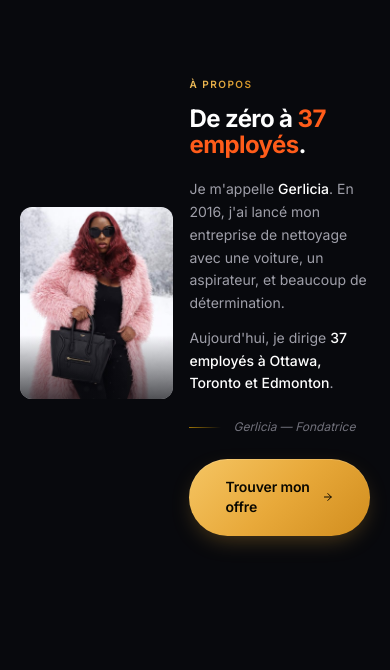
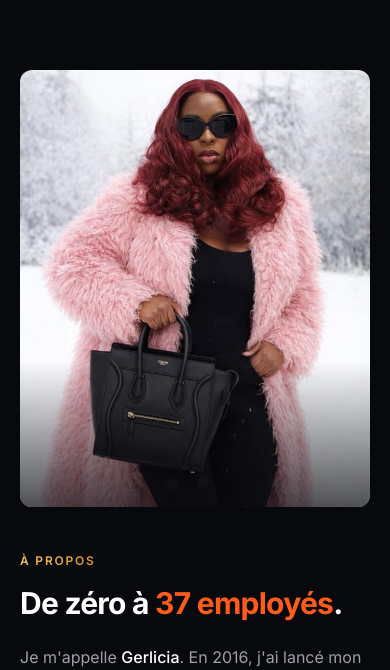
Before and after one commit to PATAWALA/Entreprendre-Sans-Filtre-Bossladygerlicia, a Next.js app: page / in a window 390 px wide. Shown: the part 816-1486 px from the top of the page. Built offline with nearby package versions, Linux system fonts and the light colour scheme.

Commit message:
984 update

```diff
--- a/src/components/sections/about.tsx
+++ b/src/components/sections/about.tsx
@@ -13,24 +13,18 @@ export default function About() {
     >
       <div className="mx-auto max-w-7xl px-5 sm:px-6">
         {/* ═══════════════════════════════════════════
-            GRID 2 COLONNES — CÔTE À CÔTE FORCÉ
+            GRID — Empilé mobile, côte à côte desktop
             ═══════════════════════════════════════════ */}
-        <div
-          className="grid items-center"
-          style={{
-            gridTemplateColumns: "minmax(0, 0.85fr) minmax(0, 1fr)",
-            gap: "clamp(1rem, 3vw, 5rem)",
-          }}
-        >
+        <div className="grid items-center gap-10 sm:gap-14 lg:grid-cols-[0.85fr,1fr] lg:gap-20">
           {/* ══════════════════════════════════
               COLONNE GAUCHE — PHOTO
               ══════════════════════════════════ */}
           <motion.div
-            initial={{ opacity: 0, x: -20 }}
-            whileInView={{ opacity: 1, x: 0 }}
+            initial={{ opacity: 0, y: 20 }}
+            whileInView={{ opacity: 1, y: 0 }}
             viewport={{ once: true, margin: "-100px" }}
             transition={{ duration: 0.8, ease: [0.16, 1, 0.3, 1] }}
-            className="relative w-full"
+            className="relative w-full max-w-sm lg:mx-0 lg:max-w-none"
           >
             <div className="relative aspect-[4/5] overflow-hidden rounded-xl bg-[#111218] sm:rounded-2xl">
               <Image
@@ -38,7 +32,7 @@ export default function About() {
                 alt="Gerlicia — Fondatrice d'Entreprendre Sans Filtre"
                 fill
                 className="object-cover"
-                sizes="(max-width: 640px) 45vw, (max-width: 1024px) 40vw, 480px"
+                sizes="(max-width: 640px) 80vw, (max-width: 1024px) 60vw, 480px"
                 priority
               />
 
@@ -48,29 +42,30 @@ export default function About() {
           </motion.div>
 
           {/* ══════════════════════════════════
-              COLONNE DROITE — TEXTE
+              COLONNE DROITE — TEXTE (aligné à gauche partout)
               ══════════════════════════════════ */}
           <motion.div
-            initial={{ opacity: 0, x: 20 }}
-            whileInView={{ opacity: 1, x: 0 }}
+            initial={{ opacity: 0, y: 20 }}
+            whileInView={{ opacity: 1, y: 0 }}
             viewport={{ once: true, margin: "-100px" }}
             transition={{
               duration: 0.8,
               delay: 0.15,
               ease: [0.16, 1, 0.3, 1],
             }}
+            className="text-left"
           >
             {/* Eyebrow */}
-            <span className="eyebrow text-[10px] sm:text-xs">À propos</span>
+            <span className="eyebrow">À propos</span>
 
             {/* Titre */}
-            <h2 className="mt-3 text-2xl font-bold leading-[1.1] tracking-tight text-white sm:mt-4 sm:text-3xl lg:text-5xl">
+            <h2 className="mt-4 text-3xl font-bold leading-[1.1] tracking-tight text-white sm:text-4xl lg:text-5xl">
               De zéro à{" "}
               <span className="text-accent">37 employés</span>.
             </h2>
 
             {/* Paragraphes */}
-            <div className="mt-5 space-y-3 text-sm leading-relaxed text-zinc-400 sm:mt-8 sm:space-y-5 sm:text-base lg:text-lg">
+            <div className="mt-6 space-y-4 text-base leading-relaxed text-zinc-400 sm:mt-8 sm:space-y-5 sm:text-lg">
               <p>
                 Je m'appelle{" "}
                 <span className="font-medium text-white">Gerlicia</span>. En
@@ -78,7 +73,7 @@ export default function About() {
                 un aspirateur, et beaucoup de détermination.
               </p>
 
-              <p className="hidden sm:block">
+              <p>
                 Aujourd'hui, je dirige{" "}
                 <span className="font-medium text-white">
                   37 employés répartis entre Ottawa, Toronto et Edmonton
@@ -92,31 +87,19 @@ export default function About() {
                 de perdre 3 ans à apprendre ce que tu peux maîtriser en 45
                 jours.
               </p>
-
-              {/* Version mobile condensée */}
-              <p className="sm:hidden">
-                Aujourd'hui, je dirige{" "}
-                <span className="font-medium text-white">
-                  37 employés à Ottawa, Toronto et Edmonton
-                </span>
-                .
-              </p>
             </div>
 
             {/* Signature */}
-            <div className="mt-6 flex items-center gap-3 sm:mt-10 sm:gap-4">
-              <div className="h-px w-8 bg-linear-to-r from-amber-400/60 to-transparent sm:w-12" />
-              <span className="text-xs italic text-zinc-500 sm:text-sm">
+            <div className="mt-8 flex items-center gap-4 sm:mt-10">
+              <div className="h-px w-12 bg-linear-to-r from-amber-400/60 to-transparent" />
+              <span className="text-sm italic text-zinc-500">
                 Gerlicia — Fondatrice
               </span>
             </div>
 
             {/* CTA */}
-            <div className="mt-6 sm:mt-10">
-              <a
-                href="#recommender"
-                className="btn-primary group text-sm sm:text-base"
-              >
+            <div className="mt-8 sm:mt-10">
+              <a href="#recommender" className="btn-primary group">
                 Trouver mon offre
                 <ArrowRight className="h-4 w-4 transition-transform group-hover:translate-x-1" />
               </a>
--- a/src/components/sections/navbar.tsx
+++ b/src/components/sections/navbar.tsx
@@ -30,12 +30,12 @@ export default function Navbar() {
     return () => window.removeEventListener("scroll", onScroll);
   }, []);
 
-  /* Ferme le menu mobile au changement de page */
+  /* Ferme le menu au changement de page */
   useEffect(() => {
     setOpen(false);
   }, [pathname]);
 
-  /* Bloque le scroll quand le menu mobile est ouvert */
+  /* Bloque le scroll quand menu ouvert */
   useEffect(() => {
     document.body.style.overflow = open ? "hidden" : "";
     return () => {
@@ -49,18 +49,16 @@ export default function Navbar() {
   };
 
   return (
+    <>
       <header
-      className={`fixed left-0 right-0 top-0 z-50 transition-all duration-300 ${
+        className={`fixed left-0 right-0 top-0 z-[60] transition-all duration-300 ${
           scrolled || open
             ? "border-b border-white/8 bg-[#08090d]/90 backdrop-blur-xl"
             : "bg-transparent"
         }`}
       >
-      {/* ═══════════════════════════════════════════
-          BARRE PRINCIPALE
-          ═══════════════════════════════════════════ */}
         <div className="mx-auto flex max-w-7xl items-center justify-between px-5 py-4 sm:px-8 sm:py-5">
-        {/* ─── LOGO ─── */}
+          {/* LOGO */}
           <Link href="/" className="flex items-center">
             <Image
               src="/logo.jpeg"
@@ -72,7 +70,7 @@ export default function Navbar() {
             />
           </Link>
 
-        {/* ─── NAV DESKTOP ─── */}
+          {/* NAV DESKTOP */}
           <nav className="hidden items-center gap-10 lg:flex">
             {LINKS.map((l) => (
               <Link
@@ -89,7 +87,7 @@ export default function Navbar() {
             ))}
           </nav>
 
-        {/* ─── CTA DESKTOP + BURGER ─── */}
+          {/* CTA + BURGER */}
           <div className="flex items-center gap-3">
             <Link
               href="/#recommender"
@@ -100,22 +98,26 @@ export default function Navbar() {
 
             <button
               onClick={() => setOpen(!open)}
-            className="rounded-lg p-2.5 text-white transition-colors duration-200 hover:bg-white/5 lg:hidden"
-            aria-label="Ouvrir le menu"
+              className="relative z-[70] rounded-lg p-2.5 text-white transition-colors duration-200 hover:bg-white/5 lg:hidden"
+              aria-label={open ? "Fermer le menu" : "Ouvrir le menu"}
             >
               {open ? <X className="h-6 w-6" /> : <Menu className="h-6 w-6" />}
             </button>
           </div>
         </div>
+      </header>
 
       {/* ═══════════════════════════════════════════
-          MENU MOBILE — Plein écran, gros textes
+          MENU MOBILE — Overlay opaque, plein écran
           ═══════════════════════════════════════════ */}
-      {open && (
-        <div className="fixed inset-0 top-[72px] z-40 bg-[#08090d]/98 backdrop-blur-2xl lg:hidden">
-          <nav className="mx-auto flex h-full max-w-7xl flex-col px-6 py-8">
+      <div
+        className={`fixed inset-0 z-50 bg-[#08090d] transition-opacity duration-300 lg:hidden ${
+          open ? "opacity-100" : "pointer-events-none opacity-0"
+        }`}
+      >
+        <nav className="flex h-full flex-col px-6 pb-8 pt-24">
           {/* Liens principaux */}
-            <div className="flex flex-col gap-1">
+          <div className="flex flex-col gap-2">
             {LINKS.map((l, i) => (
               <Link
                 key={l.label}
@@ -126,7 +128,6 @@ export default function Navbar() {
                     ? "bg-white/[0.05] text-white"
                     : "text-zinc-200 hover:bg-white/[0.04] hover:text-white"
                 }`}
-                  style={{ animationDelay: `${i * 40}ms` }}
               >
                 <span>{l.label}</span>
                 <ArrowRight className="h-5 w-5 text-zinc-600" />
@@ -134,7 +135,7 @@ export default function Navbar() {
             ))}
           </div>
 
-            {/* CTA principal en bas */}
+          {/* CTA en bas */}
           <div className="mt-auto pt-8">
             <Link
               href="/#recommender"
@@ -143,13 +144,12 @@ export default function Navbar() {
             >
               Trouver mon offre
             </Link>
-              <p className="mt-4 text-center text-xs uppercase tracking-[0.2em] text-zinc-600">
+            <p className="mt-5 text-center text-xs uppercase tracking-[0.2em] text-zinc-600">
               Entreprendre Sans Filtre
             </p>
           </div>
         </nav>
       </div>
-      )}
-    </header>
+    </>
   );
 }
```
Also changed, not shown: src/components/sections/final-cta.tsx (line endings or trailing spaces). Lines whose indentation alone changed are shown as unchanged.
